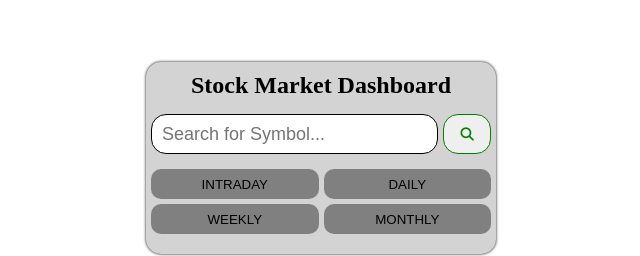
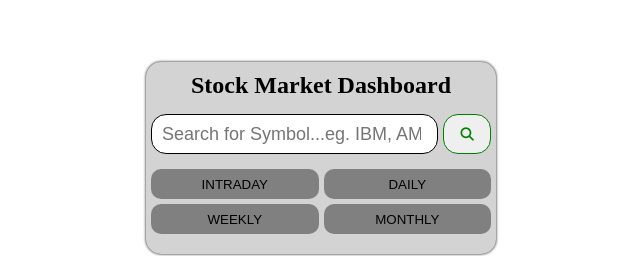
Before and after one commit to akash-kumar97/Stock-Market-Dashboard, a plain HTML site: page index.html in a window 1280 px wide. Shown: the part 210-466 px from the top of the page, without its empty margins (319-959 px from the left). Drawn offline with Linux system fonts and the light colour scheme.

Commit message:
Please enter the commit message for your changes. Lines starting

```diff
--- a/index.html
+++ b/index.html
@@ -15,7 +15,7 @@
 
         <div class="search-container">
             <div class="search-box">
-                <input type="search" placeholder="Search for Symbol..." id="search-input">
+                <input type="search" placeholder="Search for Symbol...eg. IBM, AMZN" id="search-input">
                 <button  id="search-btn"><i class="fa-solid fa-magnifying-glass"></i></button>
             </div>
             <div class="chart-type">
```
